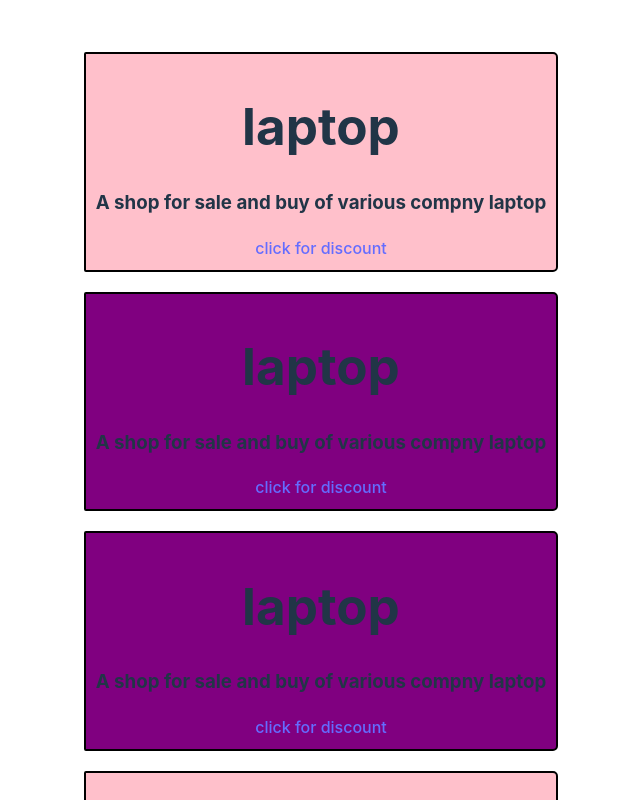
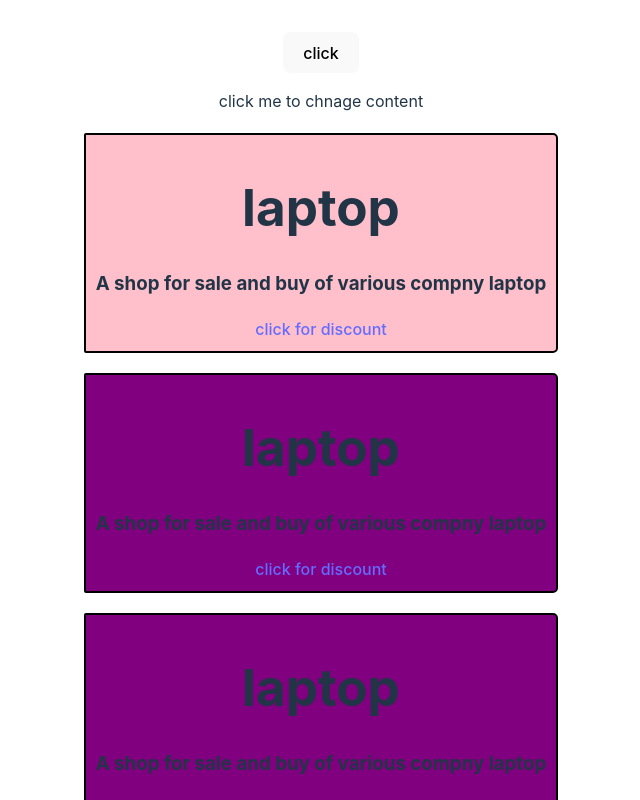
Before and after one commit to vashishtkumar/ReactJS, a React (Vite) app in the folder my_first_react_app/: page / in a window 1280 px wide. Shown: the top 800 px of the page, without its empty margins (319-959 px from the left). Built offline with nearby package versions, Linux system fonts and the light colour scheme.

Commit message:
onClick event

```diff
--- /dev/null
+++ b/my_first_react_app/components/button.jsx
@@ -0,0 +1,16 @@
+function Print(){
+    console.log("An event has been occured");
+}
+
+
+function demo(){
+console.log("bye!");
+}
+
+export default function Button(){
+return (<>
+    <button onClick={Print}>click</button>
+    <p onClick={demo}> click me to chnage content</p>
+    </>
+)
+}
--- a/my_first_react_app/src/App.jsx
+++ b/my_first_react_app/src/App.jsx
@@ -1,12 +1,14 @@
 import './App.css'
 import {Header,Title} from "./Title"   // here it is necessary you have to name through which you have exported
 import MulProduct from './productTab'
+import Button from '../components/button'
 
 function App() {
 
 
   return (
     <>
+    <Button></Button>
     <MulProduct></MulProduct>
     </>
   )
```
